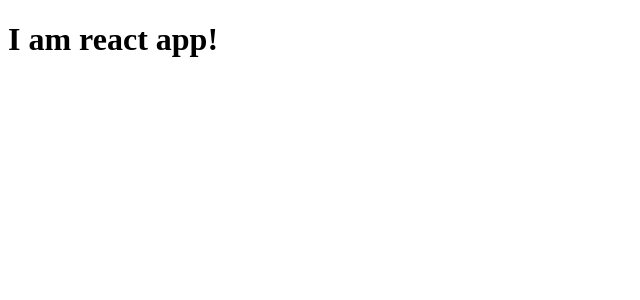
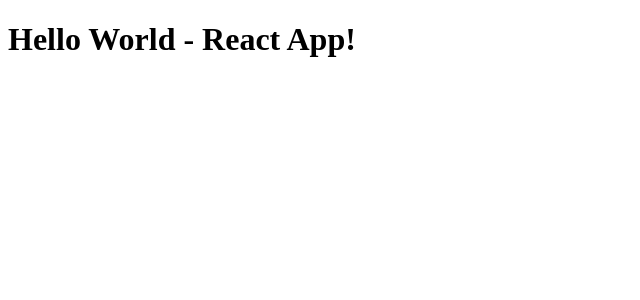
Before and after one commit to ringkurahman/electron-chat, a React app: page / in a window 1280 px wide. Shown: the top 300 px of the page, without its empty margins (0-640 px from the left). Built offline with nearby package versions, Linux system fonts and the light colour scheme.

Commit message:
created App.js file and compile with index.js

```diff
--- /dev/null
+++ b/src/js/App.js
@@ -0,0 +1,15 @@
+import React from 'react'
+
+const App = () => {
+
+    const title = "Hello World"
+    const enhancedTitles = title + ' - React App!'
+
+    return (
+        <div>
+            <h1>{ enhancedTitles }</h1>
+        </div>
+    );
+};
+
+export default App
--- a/src/js/index.js
+++ b/src/js/index.js
@@ -1,8 +1,9 @@
 import React from 'react'
 import ReactDOM from 'react-dom'
+import App from './App'
 
 
 ReactDOM.render(
-    <h1>I am react app!</h1>,
+    <App />,
     document.getElementById('electronChat')
 )
```
Also changed, not shown: 1 other file (tests, documents, lock files or other folders).
